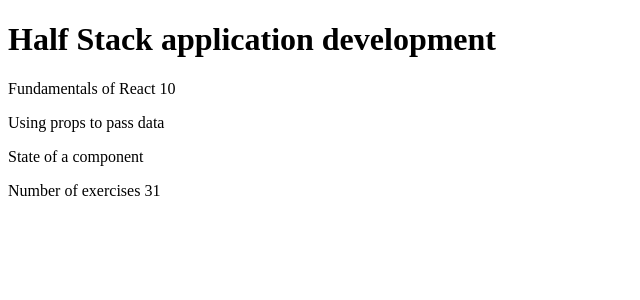
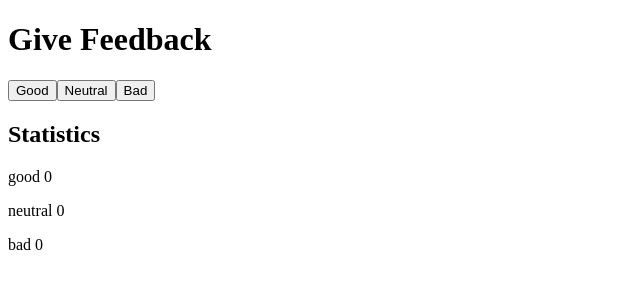
Before and after one commit to jenDevelopez/fullStackOpen, a React (Vite) app in the folder Part-1/: page / in a window 1280 px wide. Shown: the top 300 px of the page, without its empty margins (0-640 px from the left). Built offline with nearby package versions, Linux system fonts and the light colour scheme.

Commit message:
Part 1.6 completed

```diff
--- a/Part-1/src/App.jsx
+++ b/Part-1/src/App.jsx
@@ -1,34 +1,28 @@
-import Content from "./components/Content";
-import Header from "./components/Header";
-import Total from "./components/Total";
+import { useState } from "react";
+import Button from "./components/Button";
 const App = () => {
-  const course = {
-    name: 'Half Stack application development',
-    parts: [
-      {
-        name: 'Fundamentals of React',
-        exercises: 10
-      },
-      {
-        name: 'Using props to pass data',
-        exercises: 7
-      },
-      {
-        name: 'State of a component',
-        exercises: 14
-      }
-    ]
-  }
+  const [good, setGood] = useState(0);
+  const [neutral, setNeutral] = useState(0);
+  const [bad, setBad] = useState(0);
+
+  const handleClickGood = () => setGood(good + 1);
+  const handleClickNeutral = () => setNeutral(neutral + 1);
+  const handleClickBad = () => setBad(bad + 1);
   return (
-    <>
-      <Header course={course.name} />
-      <Content
-        parts={course.parts}
-      />
-      <Total
-        parts={course.parts}
-      />
-    </>
+    <div>
+      <h1>Give Feedback</h1>
+      <div>
+        <Button text="Good" handleClick={handleClickGood} />
+        <Button text="Neutral" handleClick={handleClickNeutral} />
+        <Button text="Bad" handleClick={handleClickBad} />
+      </div>
+      <h2>Statistics</h2>
+      <div>
+        <p>good {good}</p>
+        <p>neutral {neutral}</p>
+        <p>bad {bad}</p>
+      </div>
+    </div>
   );
 };
 
--- /dev/null
+++ b/Part-1/src/components/Button.jsx
@@ -0,0 +1,8 @@
+
+const Button = ({ handleClick , text}) => {
+  return (
+    <button onClick={handleClick}>{text}</button>
+  )
+}
+
+export default Button
--- a/Part-1/src/main.jsx
+++ b/Part-1/src/main.jsx
@@ -1,3 +1,4 @@
+
 import ReactDOM from 'react-dom/client'
 
 import App from './App'
```
